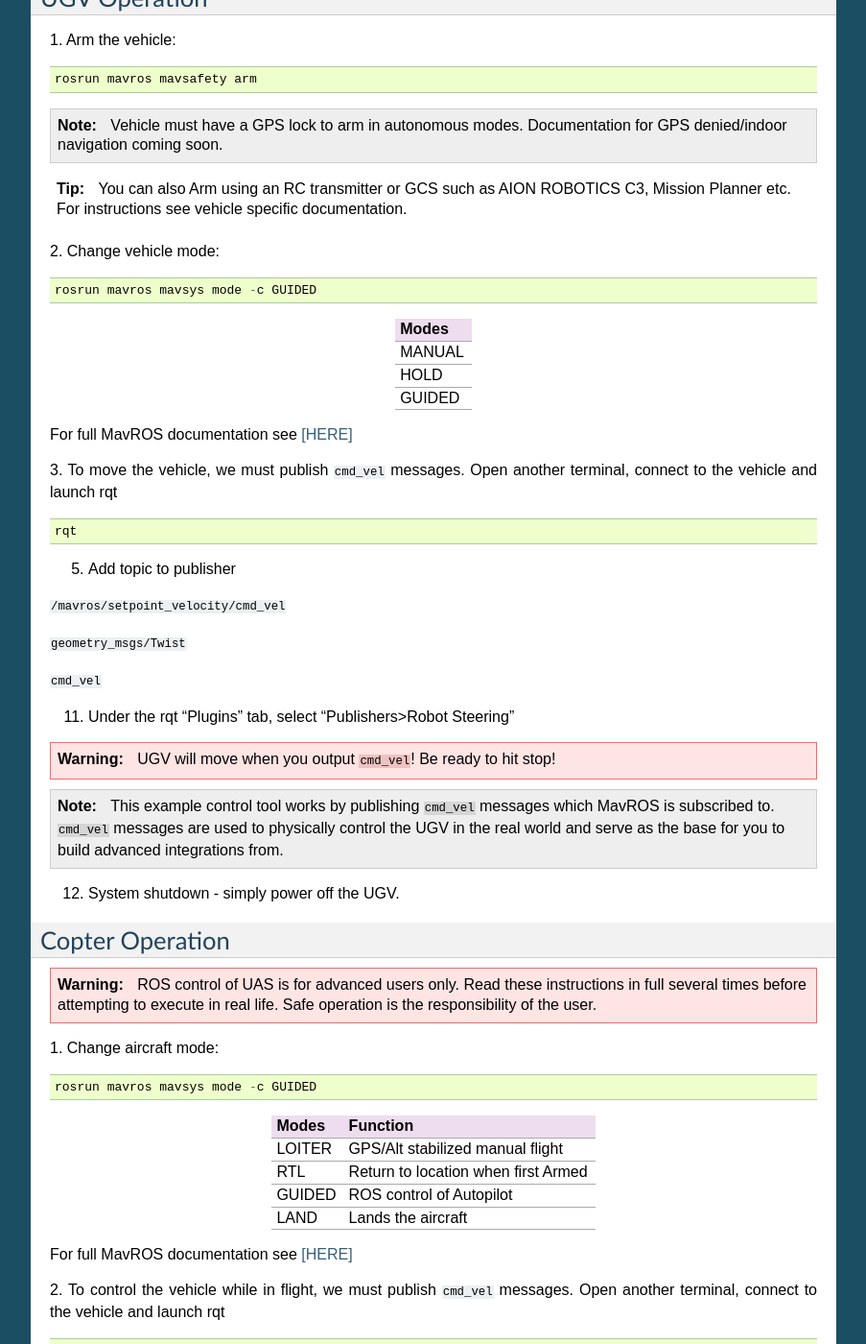
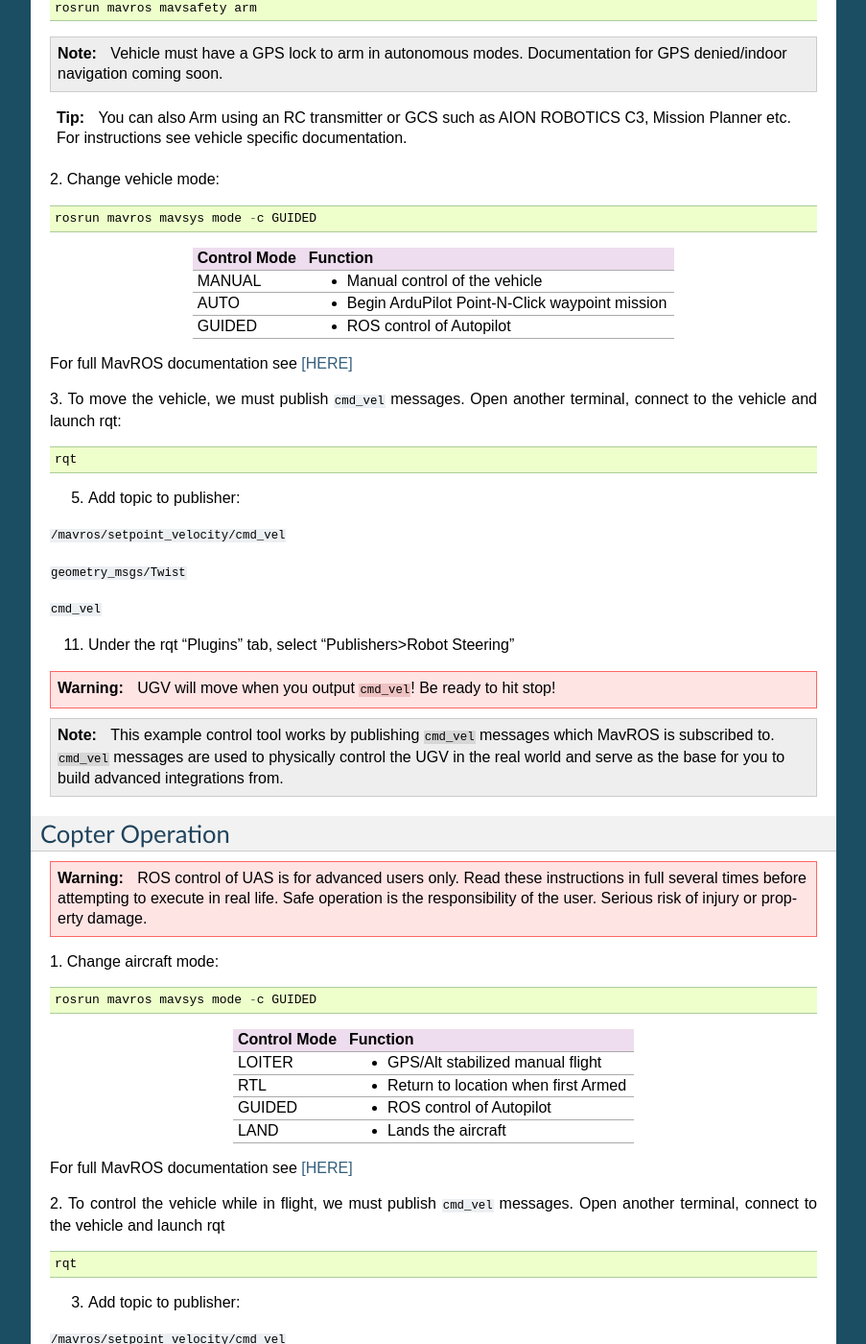
Before and after one commit to aionrobotics/docs, a Sphinx documentation site: the page built from docs/aionio.rst, in a window 1280 px wide and 1400 px high, scrolled down 1530 px. Shown: the whole window at 96% size, without its empty margins (198-1101 px from the left). Built offline with Sphinx 7.4.7, drawn with Linux system fonts in a browser that asks for light colours; pages that are not in the unit, such as notebooks, are missing from menus; some of the changed text lies outside the part shown.

Commit message:
clean up

```diff
--- a/docs/aionio.rst
+++ b/docs/aionio.rst
@@ -60,7 +47,7 @@ Vehicle Bringup
 
 3. The default passphrase to connect to the network is ``aionrobotics``
 
-4. Open a terminal and ssh to the UGV over wireless network
+4. Open a terminal and ssh to the UGV over wireless network:
 ::
 
   ssh -X aion@10.0.1.128
@@ -68,7 +55,7 @@ Vehicle Bringup
 :Username: aion
 :Password: aion
 
-5. launch AIONio
+5. launch AIONio:
 ::
   cd ~/AIONio_ws
   roslaunch aion_control aion_io.launch
@@ -92,6 +79,7 @@ Vehicle Bringup
 
   rostopic echo <topic_name>
 
+7. Follow appropriate vehicle operation guide below.
 
 UGV Operation
 -------------
@@ -108,23 +96,26 @@ UGV Operation
 ::
     rosrun mavros mavsys mode -c GUIDED
 
-+------------+
-| Modes      |
-+============+
-| MANUAL     |
-+------------+
-| HOLD       |
-+------------+
-| GUIDED     |
-+------------+
++----------------+---------------------------------------------------+
+|Control Mode    |  Function                                         |
++================+===================================================+
+| MANUAL         | - Manual control of the vehicle                   |
+|                |                                                   |
++----------------+---------------------------------------------------+
+|   AUTO         |  - Begin ArduPilot Point-N-Click waypoint mission |
+|                |                                                   |
++----------------+---------------------------------------------------+
+| GUIDED         | - ROS control of Autopilot                        |
+|                |                                                   |
++----------------+---------------------------------------------------+
 
 For full MavROS documentation see `[HERE] <http://wiki.ros.org/mavros>`_
 
-3. To move the vehicle, we must publish  ``cmd_vel`` messages. Open another terminal, connect to the vehicle and launch rqt
+3. To move the vehicle, we must publish  ``cmd_vel`` messages. Open another terminal, connect to the vehicle and launch rqt:
 ::
     rqt
 
-5. Add topic to publisher
+5. Add topic to publisher:
 
 ``/mavros/setpoint_velocity/cmd_vel``
 
@@ -138,28 +129,27 @@ For full MavROS documentation see `[HERE] <http://wiki.ros.org/mavros>`_
 
 .. note:: This example control tool works by publishing ``cmd_vel`` messages which MavROS is subscribed to. ``cmd_vel`` messages are used to physically control the UGV in the real world and serve as the base for you to build advanced integrations from.
 
-12. System shutdown - simply power off the UGV.
 
 Copter Operation
 ----------------
 
-.. warning:: ROS control of UAS is for advanced users only. Read these instructions in full several times before attempting to execute in real life. Safe operation is the responsibility of the user.
+.. warning:: ROS control of UAS is for advanced users only. Read these instructions in full several times before attempting to execute in real life. Safe operation is the responsibility of the user. Serious risk of injury or property damage.
 
 1. Change aircraft mode:
 ::
     rosrun mavros mavsys mode -c GUIDED
 
-+------------+---------------------------------------+
-| Modes      | Function                              |
-+============+=======================================+
-| LOITER     | GPS/Alt stabilized manual flight      |
-+------------+---------------------------------------+
-| RTL        | Return to location when first Armed   |
-+------------+---------------------------------------+
-| GUIDED     | ROS control of Autopilot              |
-+------------+---------------------------------------+
-| LAND       | Lands the aircraft                    |
-+------------+---------------------------------------+
++--------------+-----------------------------------------+
+| Control Mode | Function                                |
++==============+=========================================+
+| LOITER       | - GPS/Alt stabilized manual flight      |
++--------------+-----------------------------------------+
+| RTL          | - Return to location when first Armed   |
++--------------+-----------------------------------------+
+| GUIDED       | - ROS control of Autopilot              |
++--------------+-----------------------------------------+
+| LAND         | - Lands the aircraft                    |
++--------------+-----------------------------------------+
 
 For full MavROS documentation see `[HERE] <http://wiki.ros.org/mavros>`_
 
@@ -167,7 +157,7 @@ For full MavROS documentation see `[HERE] <http://wiki.ros.org/mavros>`_
 ::
     rqt
 
-3. Add topic to publisher
+3. Add topic to publisher:
 
 ``/mavros/setpoint_velocity/cmd_vel``
 
```
Also changed, not shown: other parts of docs/aionio.rst (+0 -13 lines).
